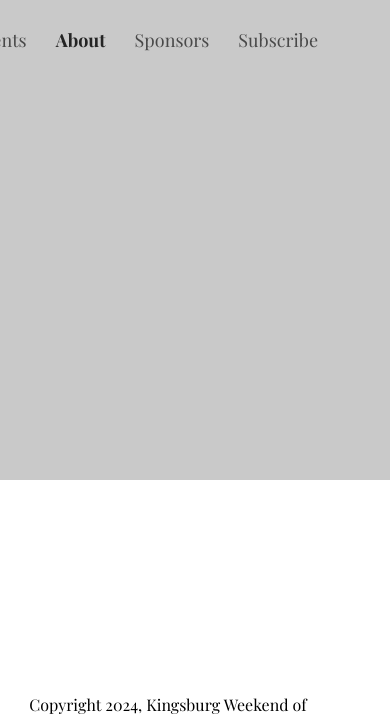
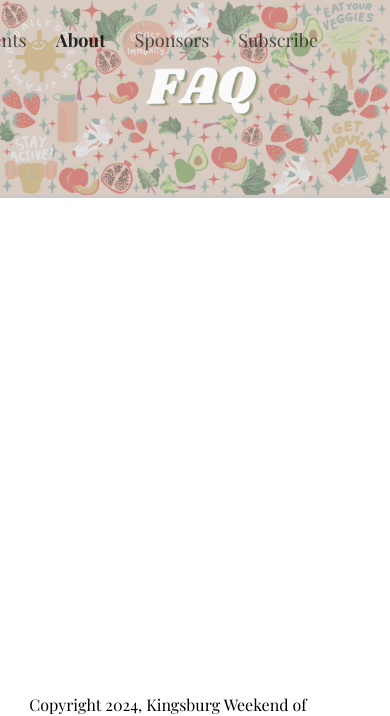
Before and after one commit to BlackCubes/weekend-of-wellness, a Django app: page /about/faq/ in a window 390 px wide. Shown: the top 716 px of the page. Run offline with Django 5.2, Linux system fonts and the light colour scheme; data that the repository does not hold is empty; some web fonts are replaced.

Commit message:
mobile friendly for banners

```diff
--- a/static/css/style.css
+++ b/static/css/style.css
@@ -1,4 +1,20 @@
 /* Define what 1rem is: 1rem = 10px (10/16 = 62.5%) */
+/** MEDIA QUERY MANAGER
+  * DESKTOP-FIRST
+  *
+  * Let 1em = 16px
+  *
+  * MAX-WIDTH:
+  * 74.9375em = 1199px
+  * 56.1875em = 899px
+  * 37.4375em = 599px
+  * 29.9375em = 479px
+  * 23.6875em = 379px
+  *
+  * MAX-WIDTH AND MIN-WIDTH
+  * 61.9375em = 991px (max) AND 37.5em = 600px (min)
+  * 74.9375em = 1199px (max) AND 62em = 992px (min)
+  */
 
 *,
 ::before,
@@ -204,3 +220,19 @@ p {
   text-align: center;
   padding: 3.5rem 0;
 }
+
+@media only screen and (max-width: 87.4375em) {
+  .banner img {
+    transform: translateY(-9rem);
+  }
+}
+
+@media only screen and (max-width: 74.9375em) {
+  .banner {
+    height: auto;
+  }
+
+  .banner img {
+    transform: translateY(0);
+  }
+}
```
